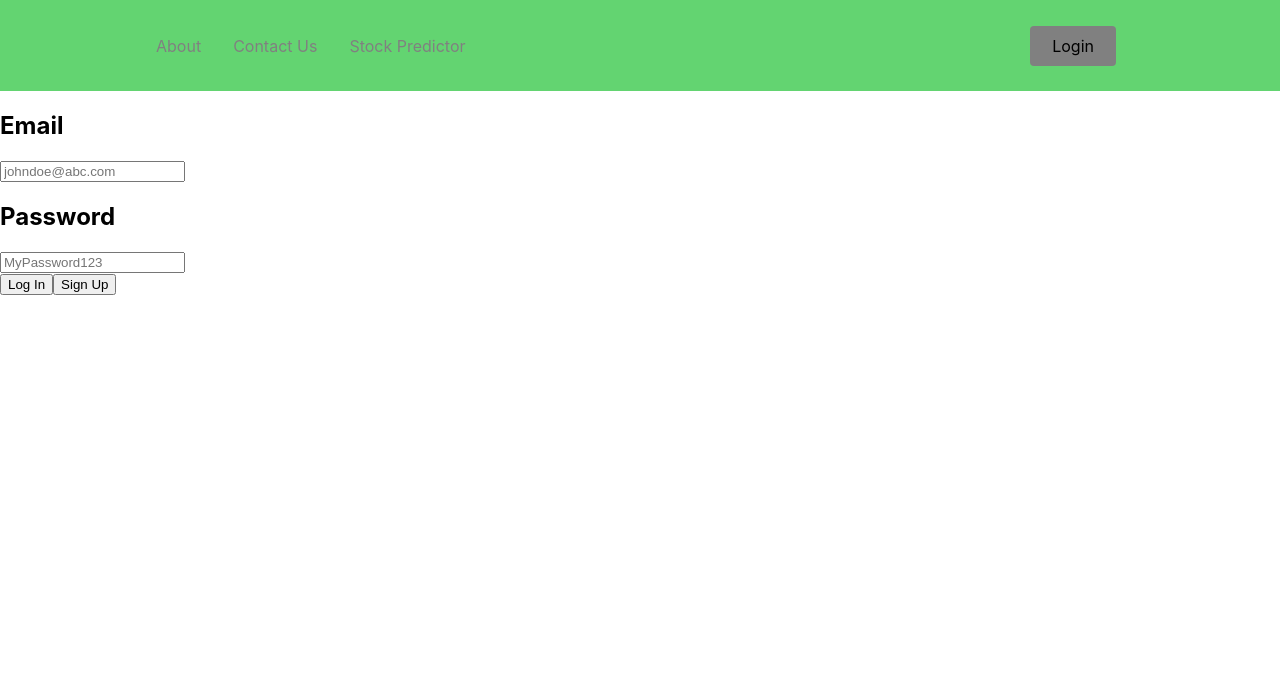
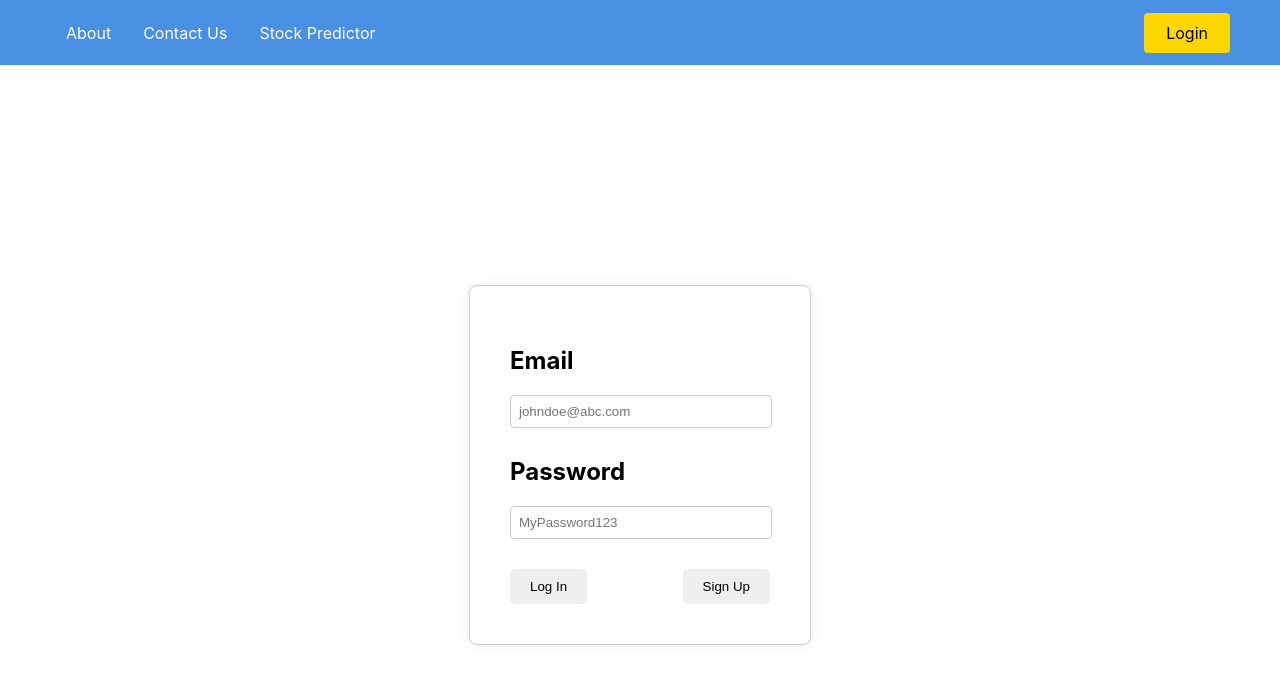
Before and after one commit to DaJoesh/CS4650-AWS-Project, a React (Create React App) app in the folder frontend/: page /login in a window 1280 px wide. Shown: the top 684 px of the page. Built offline with nearby package versions, Linux system fonts and the light colour scheme.

Commit message:
frontend design cleanup

```diff
--- a/frontend/src/App.js
+++ b/frontend/src/App.js
@@ -4,7 +4,7 @@ import {
     BrowserRouter as Router,
     Routes,
     Route,
-    Navigate, // Import Navigate from react-router-dom
+    Navigate,
 } from "react-router-dom";
 import Home from "./pages";
 import About from "./pages/about";
@@ -12,12 +12,10 @@ import Contact from "./pages/contact";
 import Predictor from "./pages/predictor";
 import Login from "./pages/login";
 
-// Create a context to manage user authentication state
 export const AuthContext = createContext();
 
 function App() {
-    // State to manage user login status
-    const [isLoggedIn, setIsLoggedIn] = useState(false);
+    const [isLoggedIn, setIsLoggedIn] = useState(true);
 
     return (
         <AuthContext.Provider value={{ isLoggedIn, setIsLoggedIn }}>
@@ -27,10 +25,11 @@ function App() {
                     <Route path="/" element={<Home />} />
                     <Route path="/about" element={<About />} />
                     <Route path="/contact" element={<Contact />} />
+                    {/* Restrict Predictor route based on isLoggedIn */}
                     <Route
-                        path="/about"
+                        path="/predictor"
                         element={
-                            isLoggedIn ? <About /> : <Navigate to="/login" />
+                            isLoggedIn ? <Predictor /> : <Navigate to="/login" />
                         }
                     />
                     <Route path="/login" element={<Login />} />
--- a/frontend/src/components/Navbar/NavbarElements.js
+++ b/frontend/src/components/Navbar/NavbarElements.js
@@ -1,36 +1,33 @@
-// components/Navbar/navbarElements.js
-
 import { FaBars } from "react-icons/fa";
 import { NavLink as Link } from "react-router-dom";
 import styled from "styled-components";
 
 export const Nav = styled.nav`
-    background: #63d471;
-    height: 85px;
+  background: #4a90e2;
+  height: 65px;
   display: flex;
   justify-content: space-between;
-    padding: 0.2rem calc((100vw - 1000px) / 2);
+  align-items: center;
+  padding: 0 50px;
   z-index: 12;
-    /* Third Nav */
-    /* justify-content: flex-start; */
 `;
 
 export const NavLink = styled(Link)`
-    color: #808080;
-    display: flex;
-    align-items: center;
+  color: #fff;
   text-decoration: none;
   padding: 0 1rem;
   height: 100%;
+  display: flex;
+  align-items: center;
   cursor: pointer;
   &.active {
-        color: #000000;
+    color: #ffd700;
   }
 `;
 
 export const Bars = styled(FaBars)`
   display: none;
-    color: #808080;
+  color: #fff;
   @media screen and (max-width: 768px) {
     display: block;
     position: absolute;
@@ -45,12 +42,6 @@ export const Bars = styled(FaBars)`
 export const NavMenu = styled.div`
   display: flex;
   align-items: center;
-    margin-right: -24px;
-    /* Second Nav */
-    /* margin-right: 24px; */
-    /* Third Nav */
-    /* width: 100vw;
-  white-space: nowrap; */
   @media screen and (max-width: 768px) {
     display: none;
   }
@@ -59,10 +50,6 @@ export const NavMenu = styled.div`
 export const NavBtn = styled.nav`
   display: flex;
   align-items: center;
-    margin-right: 24px;
-    /* Third Nav */
-    /* justify-content: flex-end;
-  width: 100vw; */
   @media screen and (max-width: 768px) {
     display: none;
   }
@@ -70,19 +57,17 @@ export const NavBtn = styled.nav`
 
 export const NavBtnLink = styled(Link)`
   border-radius: 4px;
-    background: #808080;
+  background: #ffd700;
   padding: 10px 22px;
-    color: #000000;
+  color: #000;
   outline: none;
   border: none;
   cursor: pointer;
   transition: all 0.2s ease-in-out;
   text-decoration: none;
-    /* Second Nav */
   margin-left: 24px;
   &:hover {
-        transition: all 0.2s ease-in-out;
     background: #fff;
-        color: #808080;
+    color: #ffd700;
   }
 `;
--- /dev/null
+++ b/frontend/src/pages/login.css
@@ -0,0 +1,42 @@
+.container {
+    display: flex;
+    justify-content: center;
+    align-items: center;
+    height: 100vh;
+  }
+
+  .box {
+    width: 300px;
+    padding: 20px;
+    border: 1px solid #ccc;
+    border-radius: 8px;
+    box-shadow: 0 0 10px rgba(0, 0, 0, 0.1);
+  }
+
+  .infoCard {
+    display: flex;
+    flex-direction: column;
+    padding: 20px; /* Add padding around the content */
+  }
+
+  /* Adjust input width or add padding to input */
+  input {
+    width: calc(100% - 16px); /* Adjust input width minus padding */
+    padding: 8px;
+    margin-bottom: 10px;
+    border: 1px solid #ccc; /* Add border to input fields */
+    border-radius: 4px; /* Optional: Add border radius */
+  }
+
+  .horizontalButtonContainer {
+    display: flex;
+    justify-content: space-between;
+    margin-top: 20px;
+  }
+
+  button {
+    padding: 10px 20px;
+    border: none;
+    border-radius: 5px;
+    cursor: pointer;
+  }
--- a/frontend/src/pages/login.js
+++ b/frontend/src/pages/login.js
@@ -1,4 +1,5 @@
 import React, { useState } from "react";
+import "./login.css"; // Import the CSS file for styles
 
 export default function Login({ navigation }) {
   const [formData, setFormData] = useState({
@@ -22,7 +23,7 @@ export default function Login({ navigation }) {
 
   return (
     <div className="container">
-
+      <div className="box">
         <div className="infoCard">
           <h2>Email</h2>
           <input
@@ -40,7 +41,10 @@ export default function Login({ navigation }) {
           />
           <div className="horizontalButtonContainer">
             <button onClick={handleSubmit}>Log In</button>
-          <button onClick={() => navigation.navigate("Signup")}>Sign Up</button>
+            <button onClick={() => navigation.navigate("Signup")}>
+              Sign Up
+            </button>
+          </div>
         </div>
       </div>
     </div>
--- a/frontend/src/pages/predictor.js
+++ b/frontend/src/pages/predictor.js
@@ -29,6 +29,7 @@ const Predictor = () => {
         if (response.ok) {
             const data = await response.json();
             setMessage(data.message); // Assuming the Flask server sends back a JSON with a 'message' key
+            fetchPredictions(); // Fetch predictions after submitting the form
         } else {
             setMessage('Failed to process data');
         }
@@ -40,16 +41,29 @@ const Predictor = () => {
     }
 };
 
+    const fetchPredictions = async () => {
+    try {
+        const response = await fetch(`/predict?ticker=${tickerInput}&date=${dateInput}`, {
+            method: 'GET',
+            headers: {
+                'Content-Type': 'application/json',
+            },
+        });
+
+        if (response.ok) {
+            const data = await response.json();
+            setPredictedValue(data); // Assuming the response contains the predicted value
+        } else {
+            setPredictedValue('Failed to fetch prediction');
+        }
+    } catch (error) {
+        console.error('Error fetching prediction:', error);
+    }
+};
+
 useEffect(() => {
-        if(tickerInput!==''&&dateInput!==''){
-            fetch('/predict', {method: 'GET', headers: {'Content-Type':'application/json',},})
-                .then(res => res.json())
-                .then(data => {
-                    setPredictedValue(data); /*either data or data.next_day_prediction*/
-                })
-                .catch(error => {
-                    console.error('Error fetching data:', error);
-                });
+    if (tickerInput !== '' && dateInput !== '') {
+        fetchPredictions();
     }
 }, [tickerInput, dateInput]);
 
@@ -75,13 +89,18 @@ const Predictor = () => {
 
 /* userhistory will contain an array of objects each representing one of the five entries a user had*/
 
-    function formatDate(date) {
-        const dateSlices = date.split(" ");
-        const month =
-            monthNames.findIndex((element) => element.includes(dateSlices[2])) + 1;
-        const day = dateSlices[1];
-        const year = dateSlices[3].slice(2);
-        const formattedDate = `${month}/${day}/${year}`;
+    function formatDate(timestamp) {
+    const dateObject = new Date(timestamp * 1000); // Convert seconds to milliseconds
+
+    const month = dateObject.getMonth() + 1;
+    const day = dateObject.getDate();
+    const year = dateObject.getFullYear().toString().slice(-2);
+
+    // Padding single-digit day or month with leading zero if needed
+    const formattedMonth = month < 10 ? `0${month}` : `${month}`;
+    const formattedDay = day < 10 ? `0${day}` : `${day}`;
+
+    const formattedDate = `${formattedMonth}/${formattedDay}/${year}`;
     return formattedDate;
 }
 
```
Lines whose indentation alone changed are shown as unchanged.
